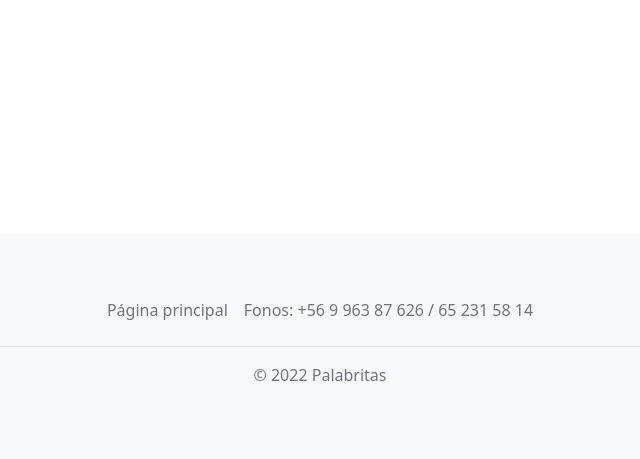
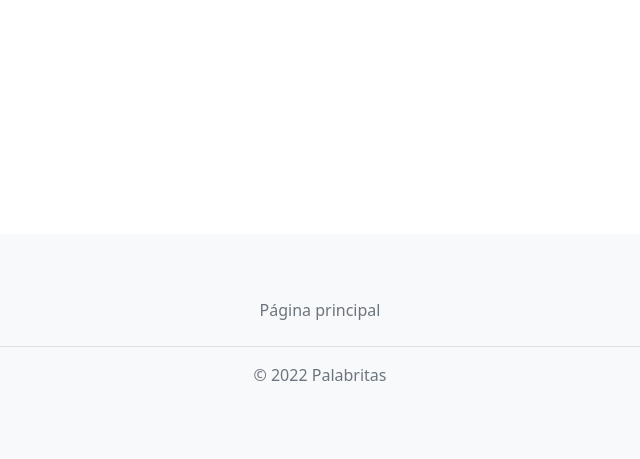
Before and after one commit to Frostgold/django-app-palabritas, a Django app: page /cuentas/reset/1/1/ in a window 1280 px wide. Shown: the part 341-800 px from the top of the page, without its empty margins (320-960 px from the left). Run offline with Django 3.2, Linux system fonts and the light colour scheme; some libraries are stand-ins or nearby versions.

Commit message:
Se remueve fono

```diff
--- a/autenticacion/templates/base_autenticacion.html
+++ b/autenticacion/templates/base_autenticacion.html
@@ -29,8 +29,6 @@
             <footer class="py-3 my-4">
                 <ul class="nav justify-content-center border-bottom pb-3 mb-3">
                     <li class="nav-item"><a href="{% url 'inicio' %}" class="nav-link px-2 text-muted">Página principal</a></li>
-                    <li class="nav-item"><a class="nav-link px-2 text-muted">Fonos: +56 9 963 87 626 / 65 231 58 14</a>
-                    </li>
                 </ul>
                 <p class="text-center text-muted">© 2022 Palabritas</p>
             </footer>
```
